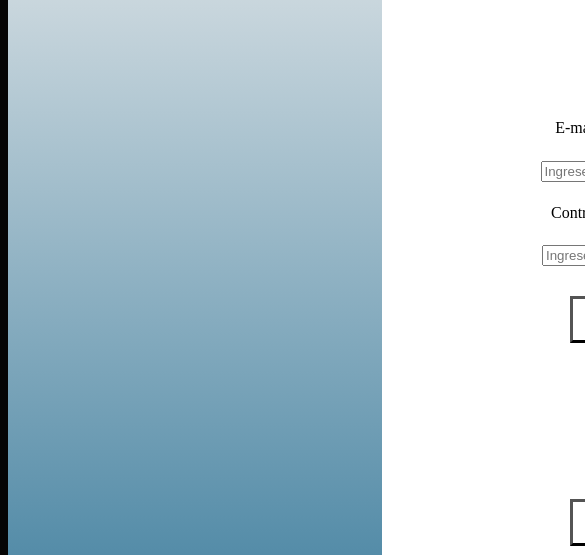
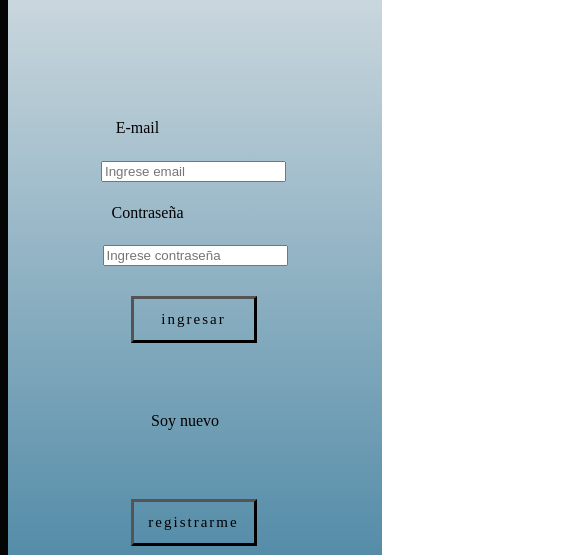
Before and after one commit to joaco23pp/proyecto1, a website: page pages/ingresar.html in a window 390 px wide. Shown: the part 275-830 px from the top of the page, 585 px wide, since content can reach past the window. Drawn offline with Linux system fonts and the light colour scheme.

Commit message:
subir archivo

```diff
--- a/assets/scss/_queris.scss
+++ b/assets/scss/_queris.scss
@@ -91,6 +91,12 @@
     .main-ingresar{
       width: 100%;
     }
+    .main-ingresar1{
+      display: flex;
+      flex-wrap: wrap;
+      flex-direction: column-reverse;
+      align-content: center;
+    }
     .ingresar{
       display: flex;
       width: 290px;
--- a/pages/ingresar.html
+++ b/pages/ingresar.html
@@ -104,7 +104,7 @@
     </main>
     <!--cierro maain-->
     <!--abro footer-->
-    <footer>
+    <footer class="footer-ingresar">
         <div class="derechos">
             <small>&copy; 2023 Todos los derechos reservados</small>
         </div>
```
Also changed, not shown: assets/css/style.css, 1 other file.
